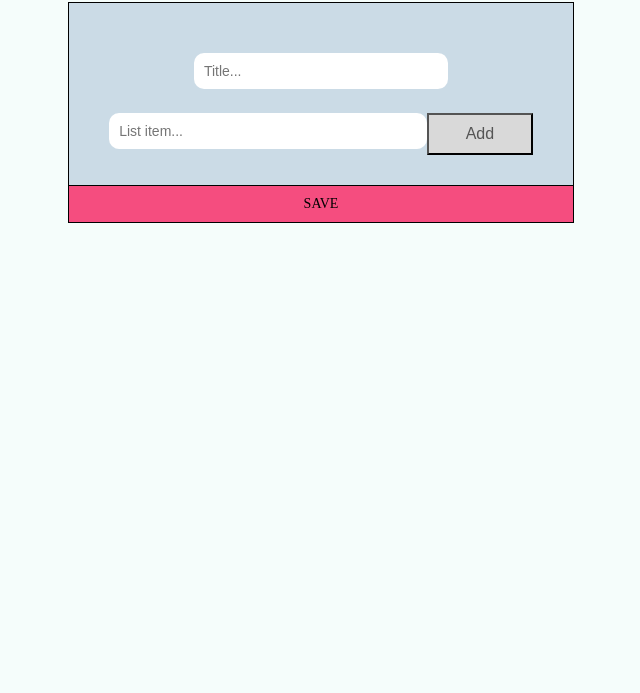
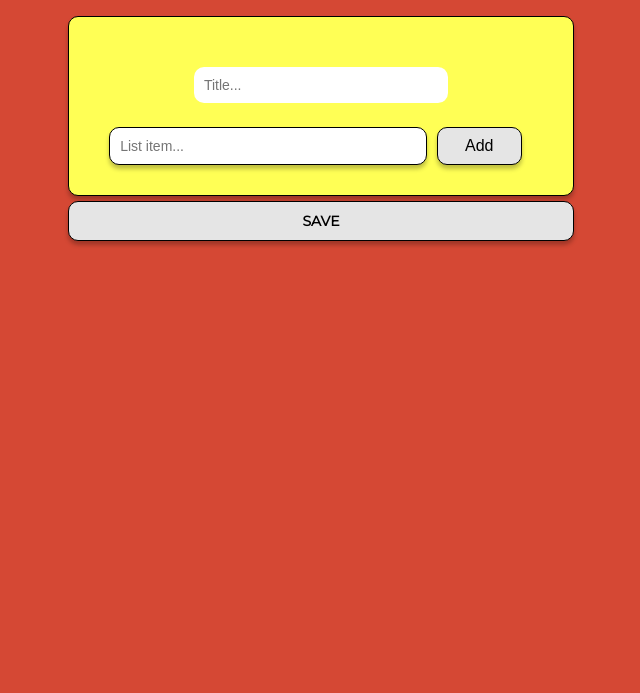
Before and after one commit to sakti-fahri/sakti-fahri-todolist, a plain HTML site: page app.html in a window 1280 px wide. Shown: the part 107-800 px from the top of the page, without its empty margins (319-959 px from the left). Drawn offline with Linux system fonts and the light colour scheme.

Commit message:
styling app content

```diff
--- a/app.css
+++ b/app.css
@@ -1,18 +1,36 @@
 @import url('https://fonts.googleapis.com/css?family=Montserrat');
+@import url('https://fonts.googleapis.com/css?family=Cookie');
+
 * {
   box-sizing: border-box;
 }
 
 body {
-  background-color: #f5fdfb;
+  background-color: #d54834;
+  font-family: Montserrat;
+  font-style: normal;
+  font-weight: bold;
+  line-height: normal;
+  font-size: 18px;
 }
 
 .title {
   text-align: center;
   margin-top: 40px;
   margin-bottom: 30px;
-  color: rgb(65, 60, 60);
-  font-family: Montserrat;
+
+  font-family: Cookie;
+  font-size: 48px;
+
+  color: #fff7f7;
+}
+
+.myInput {
+  background: #ffffff;
+  border: 1px solid #000000;
+  box-sizing: border-box;
+  box-shadow: 0px 4px 4px rgba(0, 0, 0, 0.25);
+  border-radius: 10px;
 }
 
 .todoTitle {
@@ -42,11 +60,16 @@ body {
 .todolist-item {
   min-width: 207px;
   min-height: 100px;
-  background: #fff;
-  border-radius: 4px;
+
   margin-right: 20px;
   margin-bottom: 20px;
   padding: 10px;
+
+  background: #ffff55;
+  border: 1px solid #000000;
+  box-sizing: border-box;
+  box-shadow: 0px 4px 4px rgba(0, 0, 0, 0.25);
+  border-radius: 10px;
 }
 
 .liTodolistItem {
@@ -146,11 +169,14 @@ ul {
 
 /* Style the header */
 .addTodo {
-  background-color: #cbdbe6;
   padding: 30px 40px;
   text-align: center;
-  border: 1.5px solid black;
-  border-bottom: none;
+
+  background: #ffff55;
+  border: 1px solid #000000;
+  box-sizing: border-box;
+  box-shadow: 0px 4px 4px rgba(0, 0, 0, 0.25);
+  border-radius: 10px;
 }
 
 .todolist-item {
@@ -183,16 +209,21 @@ input {
 
 /* Style the "Add" button */
 .addBtn {
-  padding: 10px;
-  width: 25%;
-  background: #d9d9d9;
-  color: #555;
+  padding: 9px;
+  width: 20%;
+  margin-left: 10px;
+
   float: left;
   text-align: center;
   font-size: 16px;
   cursor: pointer;
   transition: 0.3s;
-  border-radius: 0;
+
+  background: #e5e5e5;
+  border: 1px solid #000000;
+  box-sizing: border-box;
+  box-shadow: 0px 4px 4px rgba(0, 0, 0, 0.25);
+  border-radius: 10px;
 }
 
 .addBtn:hover {
@@ -201,8 +232,8 @@ input {
 
 .saveBtn {
   padding: 10px;
+  margin-top: 5px;
   width: 100%;
-  background: #f54d7f;
   color: black;
   float: left;
   text-align: center;
@@ -211,7 +242,12 @@ input {
   transition: 0.3s;
   border-radius: 0;
   font-size: 14px;
-  border: 1.5px solid black;
+
+  background: #e5e5e5;
+  border: 1px solid #000000;
+  box-sizing: border-box;
+  box-shadow: 0px 4px 4px rgba(0, 0, 0, 0.25);
+  border-radius: 10px;
 }
 
 .saveBtn:hover {
--- a/app.html
+++ b/app.html
@@ -28,7 +28,12 @@
           <div class="todoTitle">
             <input type="text" id="todoTitle" placeholder="Title..." />
           </div>
-          <input type="text" id="myInput" placeholder="List item..." />
+          <input
+            type="text"
+            id="myInput"
+            class="myInput"
+            placeholder="List item..."
+          />
           <button class="addBtn" typ="submit">Add</button>
         </form>
 
```
Also changed, not shown: 1 other file.
